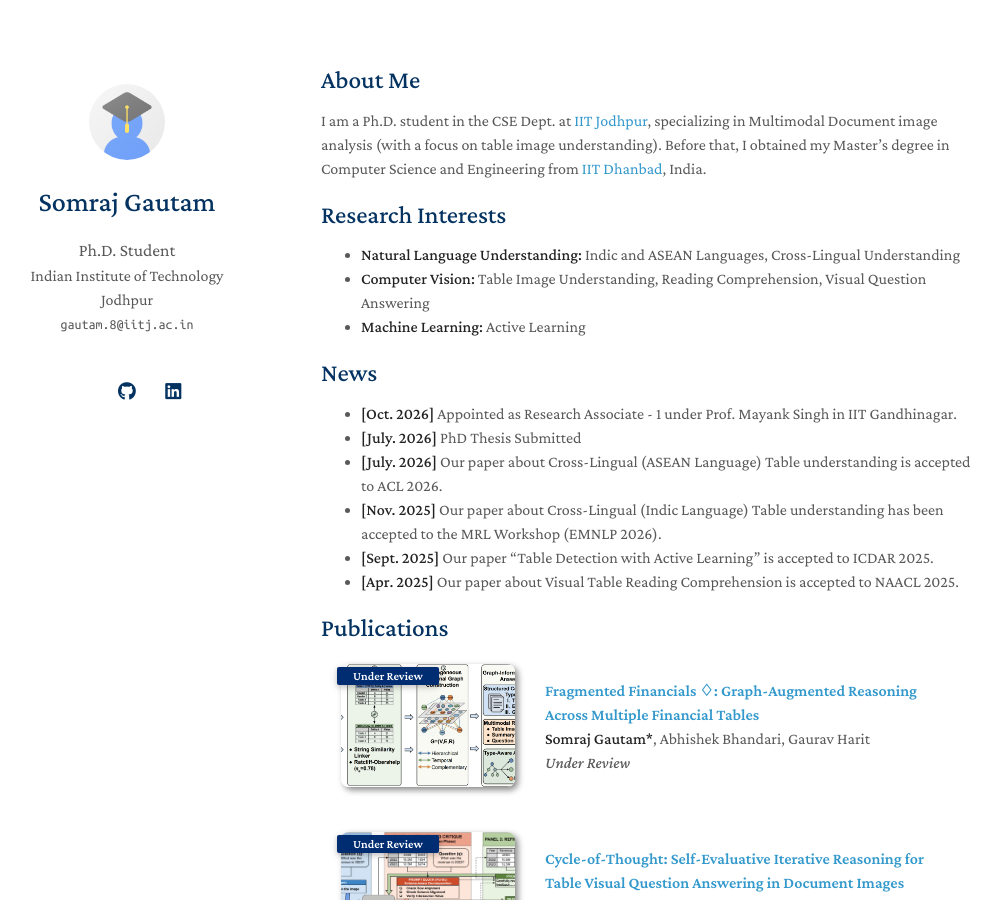
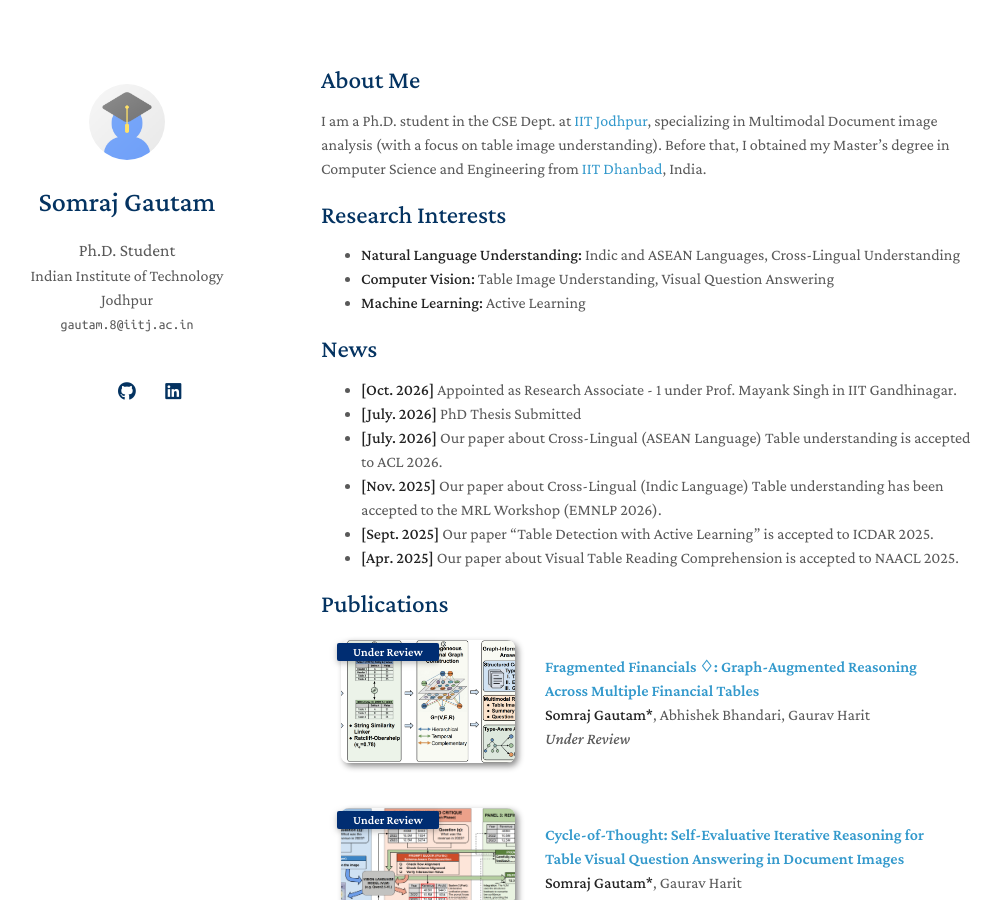
Before and after one commit to somrajgautam/somrajgautam.github.io, a Jekyll site: the page built from index.md, in a window 1280 px wide and 900 px high. Shown: the whole window, without its empty margins (149-1149 px from the left). Built offline with Jekyll 4.4.1, drawn with Linux system fonts in a browser that asks for light colours; a style sheet for code colours, icons or effects is not loaded; our own code applies the rules of GitHub Pages for plain Markdown files.

Commit message:
Update index.md

```diff
--- a/index.md
+++ b/index.md
@@ -9,7 +9,7 @@ I am a Ph.D. student in the CSE Dept. at [IIT Jodhpur](https://iitj.ac.in/), spe
 ## Research Interests
 
 - **Natural Language Understanding:** Indic and ASEAN Languages, Cross-Lingual Understanding
-- **Computer Vision:** Table Image Understanding, Reading Comprehension, Visual Question Answering
+- **Computer Vision:** Table Image Understanding, Visual Question Answering
 - **Machine Learning:** Active Learning
 
 ## News
```
